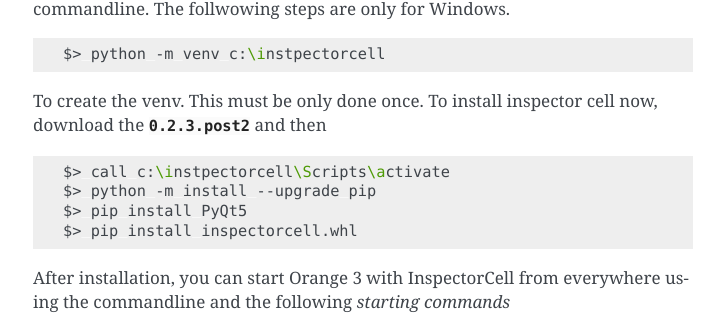
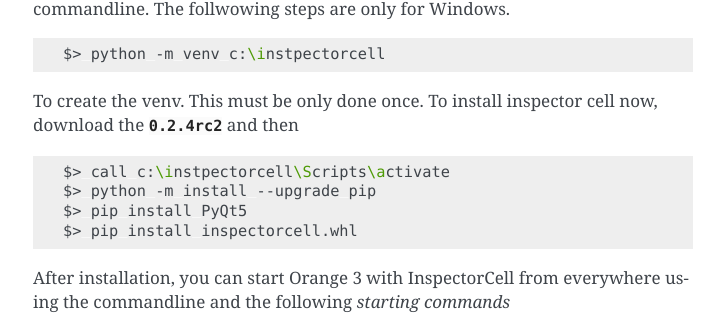
Before and after one commit to AndreGosselink/InspectorCell, a Sphinx documentation site: the page built from doc/source/install.rst, in a window 1280 px wide. Shown: the part 995-1309 px from the top of the page, without its empty margins (387-1111 px from the left). Built offline with Sphinx 7.4.7, drawn with Linux system fonts in a browser that asks for light colours.

Commit message:
updated docu

```diff
--- a/doc/source/conf.py
+++ b/doc/source/conf.py
@@ -35,7 +35,7 @@
 # warnings.warn('Could not import repository')
 
 rst_epilog = """
-.. |LatestWheel| replace:: :download:`0.2.3.post2 </_static/dist/inspectorcell-0.2.3.post2-py3-none-any.whl>`
+.. |LatestWheel| replace:: :download:`0.2.4rc2 </_static/dist/inspectorcell-0.2.4rc2-py3-none-any.whl>`
 """
 
 # build the filelist
```
